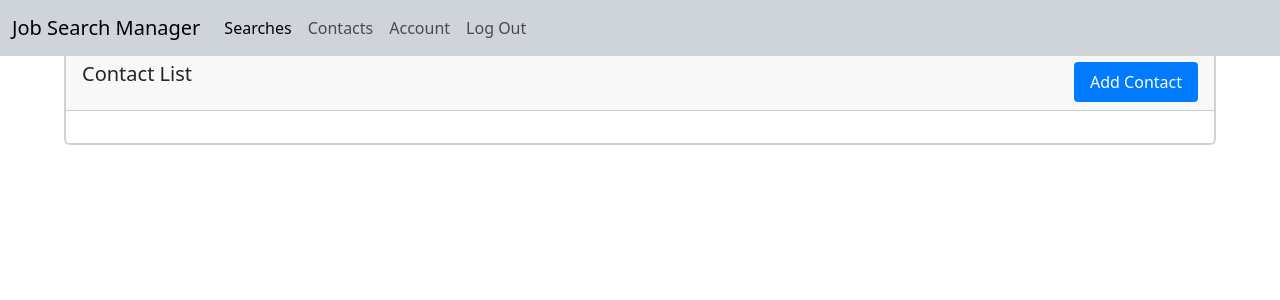
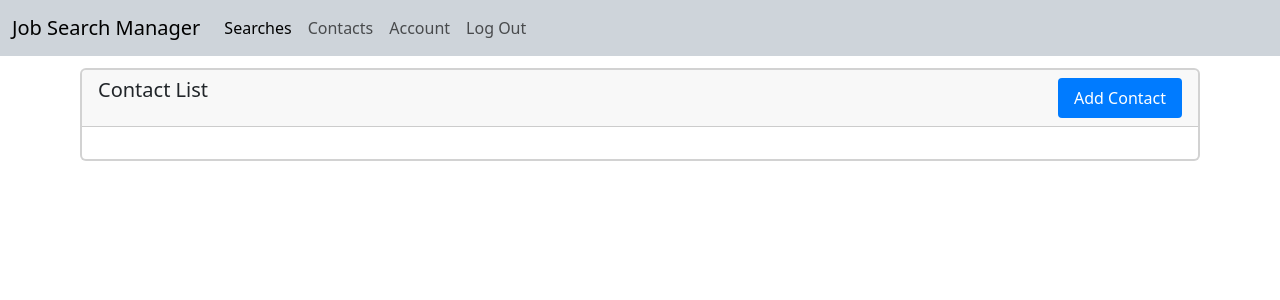
Before and after one commit to billmil235/jobsearchui, an Angular app: page /contacts-manager in a window 1280 px wide. Shown: the top 300 px of the page. Built offline with nearby package versions, Linux system fonts and the light colour scheme; sample sign-in values are in the browser's storage.

Commit message:
wrap in a row.

```diff
--- a/src/app/Components/Contacts/contacts.component.html
+++ b/src/app/Components/Contacts/contacts.component.html
@@ -1 +1,3 @@
-<app-contacts-list></app-contacts-list>
+<div class="row p-3">
+  <app-contacts-list></app-contacts-list>
+</div>
```
